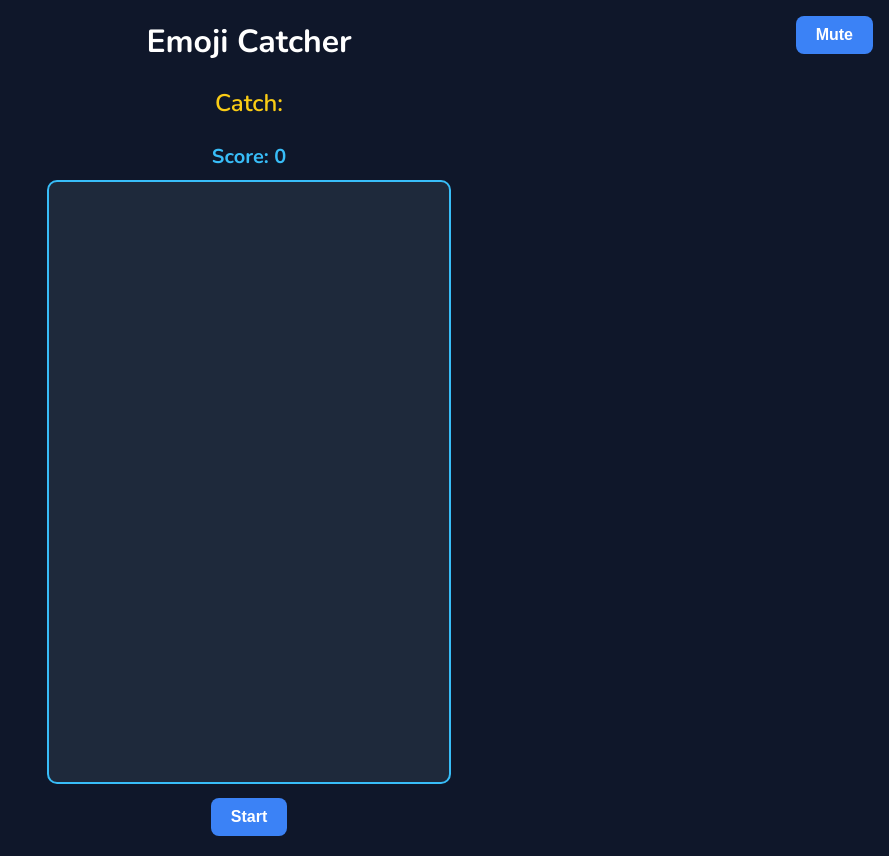
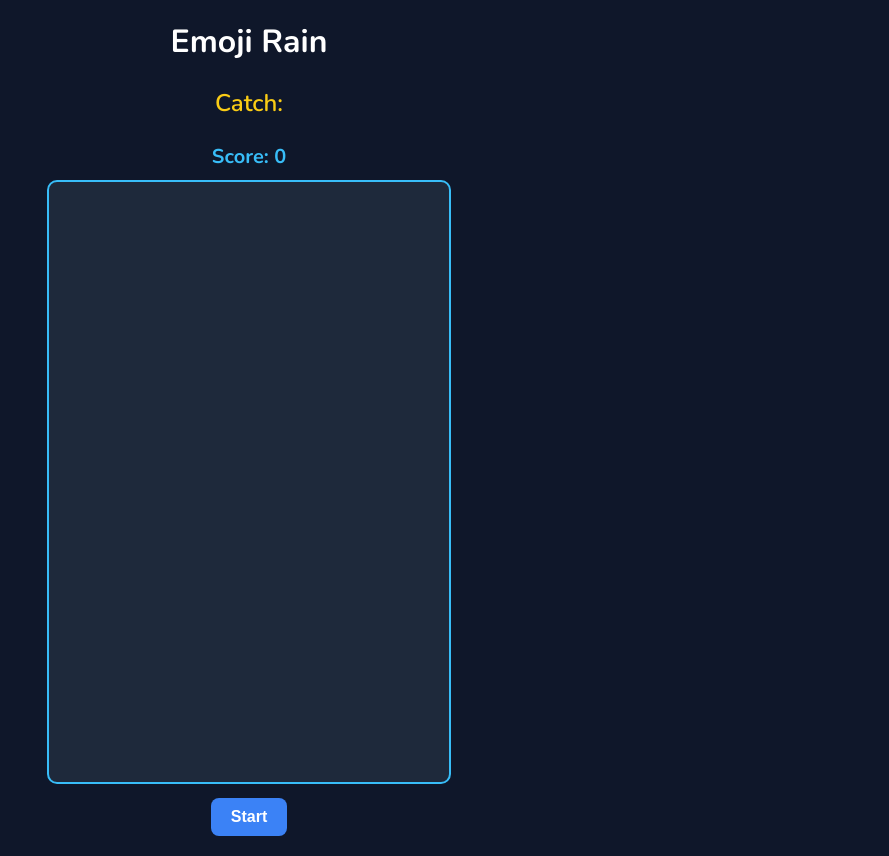
Before and after one commit to Vaisakh19/emoji-rain, a plain HTML site: page index.html in a window 1280 px wide. Shown: the whole page, without its empty margins (391-1280 px from the left). Drawn offline with nearby package versions, Linux system fonts and the light colour scheme.

Commit message:
deleted minor code

```diff
--- a/index.html
+++ b/index.html
@@ -10,9 +10,8 @@
   <link rel="stylesheet" href="styles.css" />
 </head>
 <body>
-  <button id="muteBtn">Mute</button>
 <div class="container">
-    <h1>Emoji Catcher</h1>
+    <h1>Emoji Rain</h1>
     <p id="targetEmoji" style="color: #facc15; font-size: 24px;">Catch: </p>
   <p id="score">Score: 0</p>
 
--- a/styles.css
+++ b/styles.css
@@ -68,16 +68,7 @@ button{
   transition: background 0.2s ease;
   font-weight: bold;
 }
-#muteBtn{
-    position:absolute;
-    top:16px;
-    right:16px;
-    border:none;
-    font-size:16px;
-    cursor:pointer;
-    color:white;
-    transition:background 0.2s ease;
-}
+
 button:hover {
   background-color:#2563eb;
 }
```
